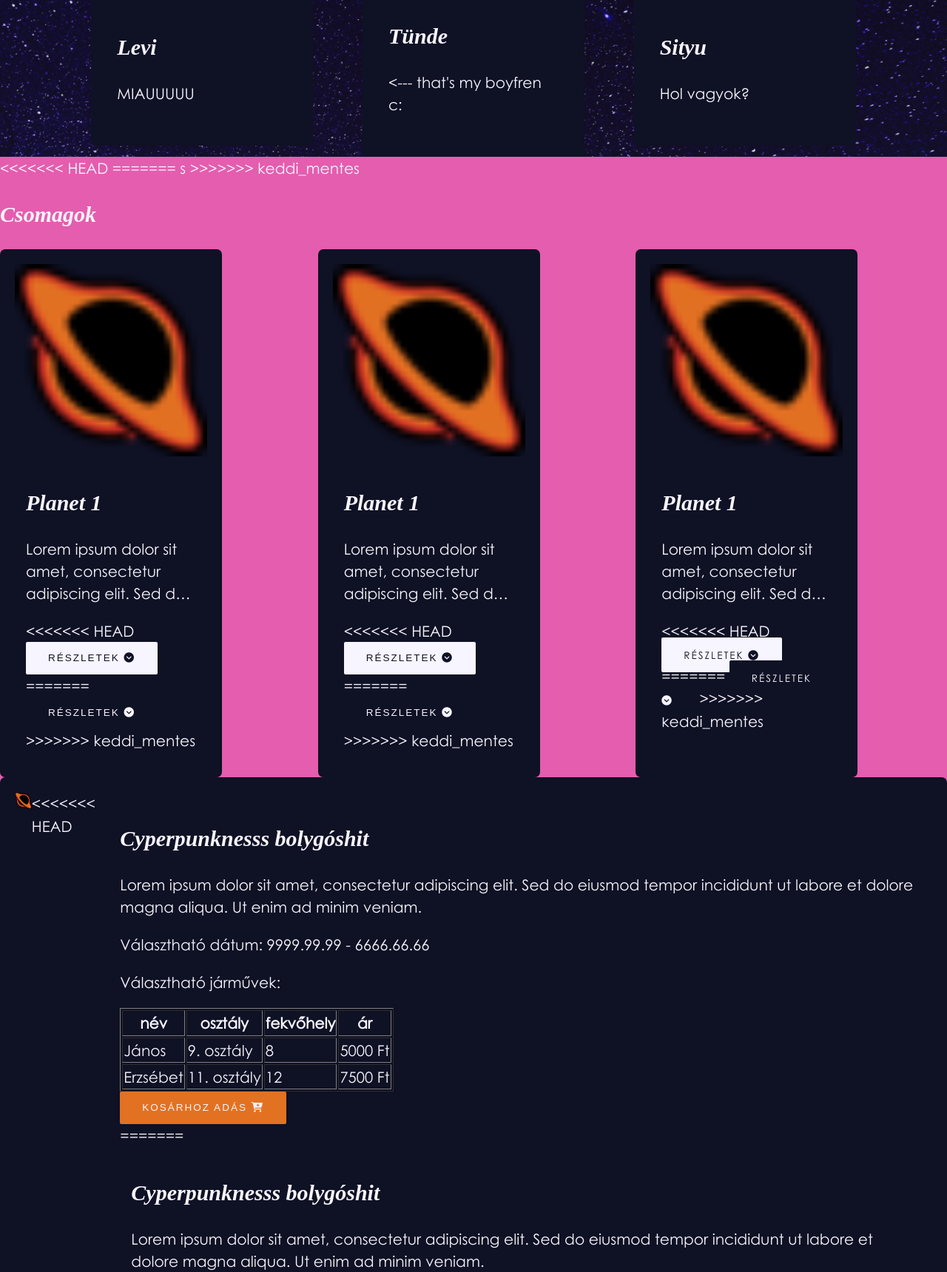
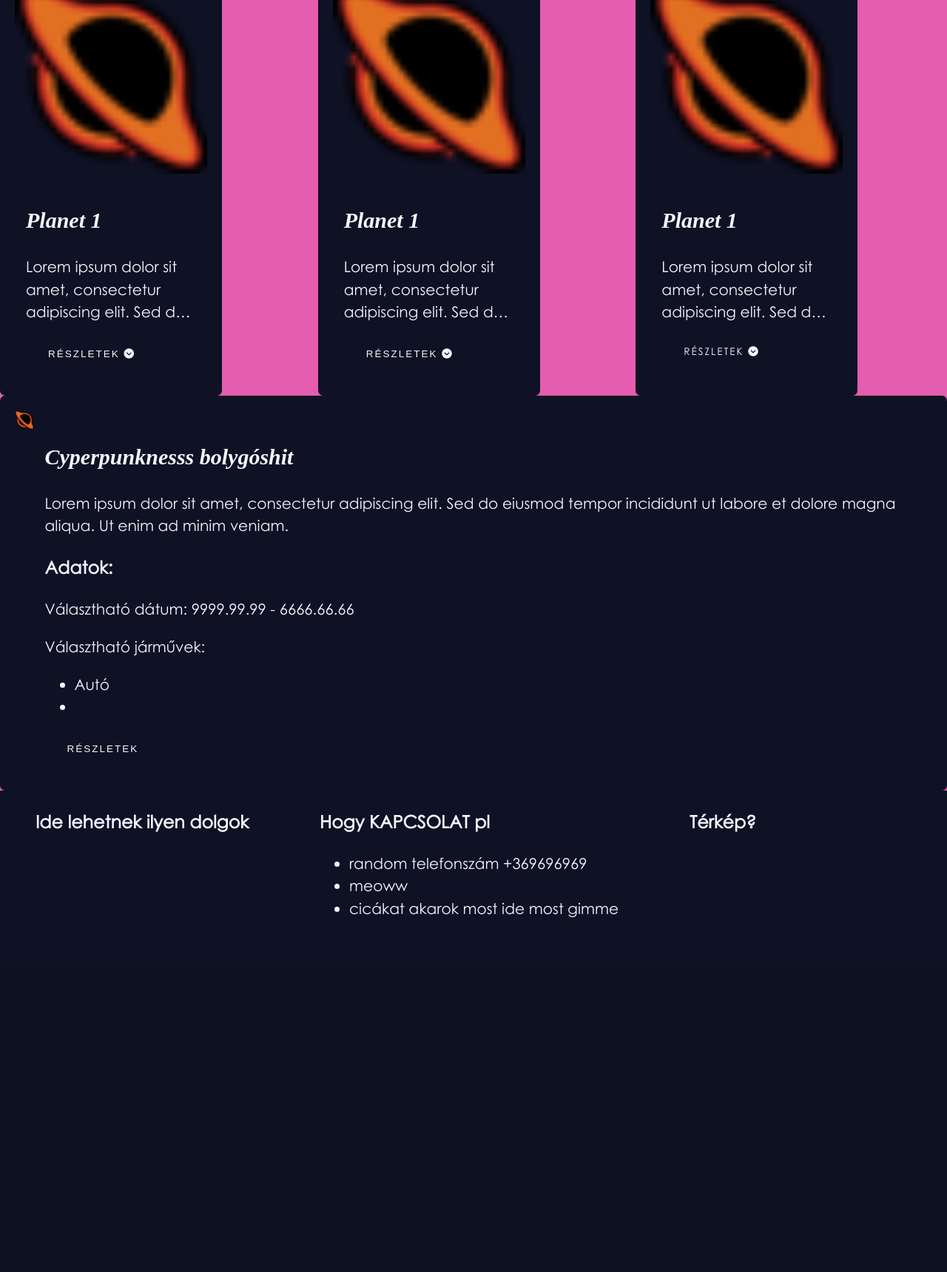
Before and after one commit to cerberus2477/bolyGO-travage, a PHP site: page / in a window 1280 px wide. Shown: the part 1621-3341 px from the top of the page at 74% size. After the commit the page ends 2862 px from the top, so only its background shows below. Run offline with PHP 8.4, Linux system fonts and the light colour scheme; a map, chart or similar area stays blank; some libraries are stand-ins or nearby versions; some web fonts are replaced.

Commit message:
fixed the duplicate shit

```diff
--- a/bolyGO-travage-oldal/frontend/index.php
+++ b/bolyGO-travage-oldal/frontend/index.php
@@ -16,11 +16,7 @@
     <nav data-state="closed" data-scrolled="false">
         <div class="nav-elements">
             <img src="./resources/logo_transparent.png" alt="bolyGO logo">
-<<<<<<< HEAD
-            <a class="btn" href="./cart.php">Kosár <i class="fa-solid fa-cart-shopping"></i></a>
-=======
             <a class="btn" href="./cart.php">Kosár</a>
->>>>>>> keddi_mentes
         </div>
     </nav>
 
@@ -30,11 +26,7 @@
         <div class="header-content">
             <h1> <span>bolyGO</span> <br> utazási iroda</h1>
             <p>Utazz epikus bolygókra!!</p>
-<<<<<<< HEAD
-            <div><a class="btn btn-light" href="#csomagok">Csomagok <i class="fa-solid fa-rocket"></i></a></div>
-=======
             <div><a class="btn" href="#csomagok">Csomagok</a></div>
->>>>>>> keddi_mentes
         </div>
 
     </header>
@@ -48,11 +40,7 @@
                 <div class="rolunk-container">
                 <div class="card" data-color="yellow">
                     <div class="card-image">
-<<<<<<< HEAD
-                        <img src="./styles/img/levi.png" alt="Levi">
-=======
                         <img src="./resources/logo.ico" alt="Levi">
->>>>>>> keddi_mentes
                     </div>
                     <div class="card-content">
                         <h2>Levi</h2>
@@ -60,11 +48,7 @@
                 </div>
                 <div class="card" data-color="pink">
                     <div class="card-image">
-<<<<<<< HEAD
-                        <img src="./styles/img/tunde.jpg" alt="Tünde">
-=======
                         <img src="./resources/logo.ico" alt="Tünde">
->>>>>>> keddi_mentes
                     </div>
                     <div class="card-content">
                         <h2>Tünde</h2>
@@ -73,11 +57,7 @@
                 </div>
                 <div class="card" data-color="green">
                     <div class="card-image">
-<<<<<<< HEAD
-                        <img src="./styles/img/sityu.jpg" alt="Sityu">
-=======
                         <img src="./resources/logo.ico" alt="Sityu">
->>>>>>> keddi_mentes
                     </div>
                     <div class="card-content">
                         <h2>Sityu</h2>
@@ -90,10 +70,7 @@
 
 
         <section id="csomagok">
-<<<<<<< HEAD
-=======
-s
->>>>>>> keddi_mentes
+
             <h2>Csomagok</h2>
             <div class="csomag-container">
                 <div class="card" data-csomagid="szam">
@@ -103,11 +80,8 @@ s
                     <div class="card-content">
                         <h2>Planet 1</h2>
                         <p class="description">Lorem ipsum dolor sit amet, consectetur adipiscing elit. Sed do eiusmod tempor incididunt ut labore et dolore magna aliqua. Ut enim ad minim veniam.</p>
-<<<<<<< HEAD
-                        <button class="btn btn-light">Részletek <i class="fa-solid fa-circle-chevron-down"></i></button>
-=======
+
                         <button class="btn btn-dark">Részletek <i class="fa-solid fa-circle-chevron-down"></i></button>
->>>>>>> keddi_mentes
                     </div>
                 </div>
                 <div class="card" data-csomagid="szam">
@@ -117,11 +91,8 @@ s
                     <div class="card-content">
                         <h2>Planet 1</h2>
                         <p class="description">Lorem ipsum dolor sit amet, consectetur adipiscing elit. Sed do eiusmod tempor incididunt ut labore et dolore magna aliqua. Ut enim ad minim veniam.</p>
-<<<<<<< HEAD
-                        <button class="btn btn-light">Részletek <i class="fa-solid fa-circle-chevron-down"></i></button>
-=======
+
                         <button class="btn btn-dark">Részletek <i class="fa-solid fa-circle-chevron-down"></i></button>
->>>>>>> keddi_mentes
                     </div>
                 </div>
                 <div class="card" data-csomagid="szam">
@@ -131,11 +102,8 @@ s
                     <div class="card-content">
                         <h2>Planet 1</h2>
                         <p class="description">Lorem ipsum dolor sit amet, consectetur adipiscing elit. Sed do eiusmod tempor incididunt ut labore et dolore magna aliqua. Ut enim ad minim veniam.</p>
-<<<<<<< HEAD
-                        <a href="#csomag-bovebben" class="btn btn-light" onclick="reszletek();">Részletek <i class="fa-solid fa-circle-chevron-down"></i></a>
-=======
+
                         <a href="#csomag-bovebben" class="btn btn-dark" onclick="reszletek();">Részletek <i class="fa-solid fa-circle-chevron-down"></i></a>
->>>>>>> keddi_mentes
                     </div>
                 </div>
 
@@ -145,49 +113,7 @@ s
                 <div class="card-image">
                     <img src="./resources/logo.ico" alt="dolog">
                 </div>
-<<<<<<< HEAD
-                <!--  -->
-                <div class="card-content">
-                    <div class="leiras">
-                        <h2>Cyperpunknesss bolygóshit</h2>
-                        <p class="description">Lorem ipsum dolor sit amet, consectetur adipiscing elit. Sed do eiusmod tempor incididunt ut labore et dolore magna aliqua. Ut enim ad minim veniam.</p>
-                    </div>
-                    <!--  -->
-                    <div class="adatok">
 
-                        <p>Választható dátum: 9999.99.99 - 6666.66.66</p>
-                            <p>Választható járművek:</p>
-
-                            <table border="1">
-                                <thead>
-                                    <tr>
-                                        <th>név</th>
-                                        <th>osztály</th>
-                                        <th>fekvőhely</th>
-                                        <th>ár</th>
-                                    </tr>
-                                </thead>
-                                <tbody>
-                                    <tr>
-                                        <td>János</td>
-                                        <td>9. osztály</td>
-                                        <td>8</td>
-                                        <td>5000 Ft</td>
-                                    </tr>
-                                    <tr>
-                                        <td>Erzsébet</td>
-                                        <td>11. osztály</td>
-                                        <td>12</td>
-                                        <td>7500 Ft</td>
-                                    </tr>
-                                </tbody>
-                            </table>
-
-                        <button class="btn">Kosárhoz adás <i class="fa-solid fa-cart-plus"></i></button>
-
-                    </div>
-
-=======
                 <div class="card-content">
                     <div>
                         <h2>Cyperpunknesss bolygóshit</h2>
@@ -203,7 +129,6 @@ s
                             </ul>
                     </div>
                     <button class="btn btn-dark">Részletek</button>
->>>>>>> keddi_mentes
                 </div>
             </div>
 
```
Also changed, not shown: api.php (deleted, +0 -172 lines), bolyGO-travage-oldal/backend/api.php (+139 -33 lines), help.html (+1 -94 lines).
